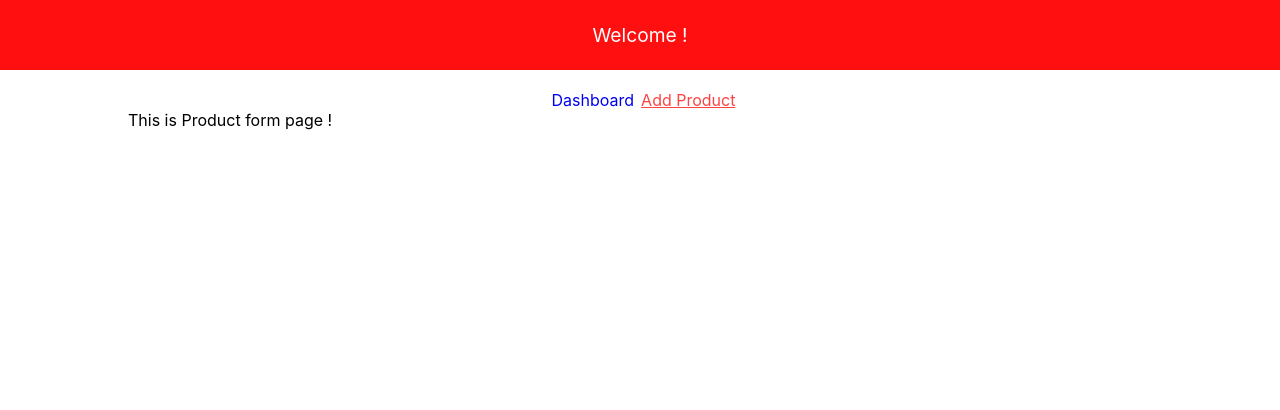
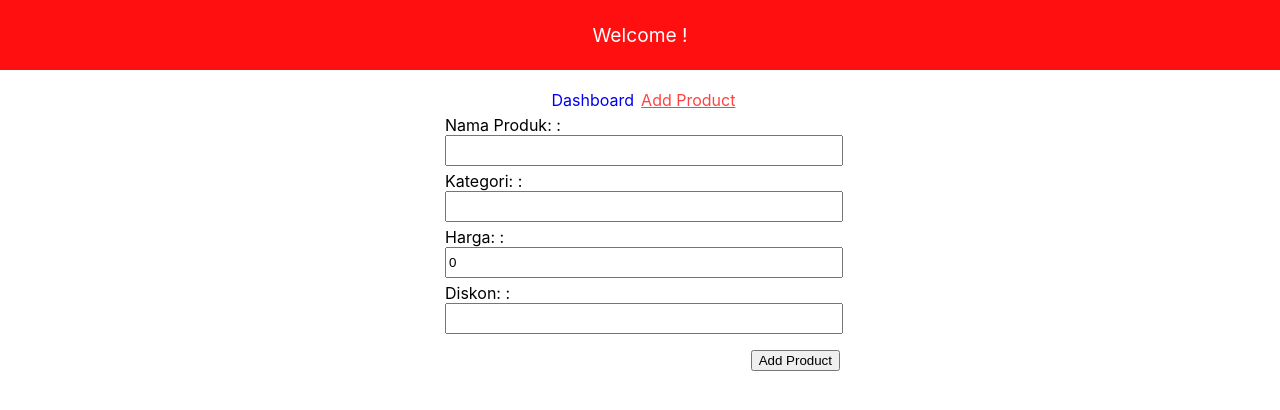
Before and after one commit to FadillMD/typescript-product-ui, a React (Create React App) app: page /add in a window 1280 px wide. Shown: the top 410 px of the page. Built offline with nearby package versions, Linux system fonts and the light colour scheme.

Commit message:
Implement Create Product Data to API and can be save to database

```diff
--- a/src/module/Product/ProductForm.tsx
+++ b/src/module/Product/ProductForm.tsx
@@ -1,5 +1,77 @@
+import React, { useState } from "react";
+import { useAppDispatch } from "../../app/hooks";
+import { createProductAction } from "./ProductSlice";
+import styles from './ProductFormStyle.module.css';
+import { Input } from "../../components/input";
+
 const ProductForm = () => {
-    return <div>This is Product form page !</div>
-}
+    const dispatch = useAppDispatch();
+
+    // State untuk menyimpan data produk
+    const [productName, setProductName] = useState("");
+    const [category, setCategory] = useState("");
+    const [price, setPrice] = useState(0);
+    const [discount, setDiscount] = useState<number | undefined>(undefined);
+
+    // Handler untuk mengirim data
+    const handleSubmit = (e: React.FormEvent) => {
+        e.preventDefault();
+        const productData = {
+            product_name: productName,
+            category,
+            price,
+            discount,
+        };
+        dispatch(createProductAction(productData)); // Panggil aksi untuk menambahkan produk
+
+        // Reset input form setelah submit
+        setProductName("");
+        setCategory("");
+        setPrice(0);
+        setDiscount(undefined);
+    };
+
+    return (
+        <div className={styles.container}>
+            <form className={styles.form} onSubmit={handleSubmit}>
+                <Input
+                    label="Nama Produk:"
+                    type="text"
+                    value={productName}
+                    onChange={(e: React.ChangeEvent<HTMLInputElement>) => {
+                        setProductName(e.target.value);
+                    }}
+                />
+                <Input
+                    label="Kategori:"
+                    type="text"
+                    value={category}
+                    onChange={(e: React.ChangeEvent<HTMLInputElement>) => {
+                        setCategory(e.target.value);
+                    }}
+                />
+                <Input
+                    label="Harga:"
+                    type="number"
+                    value={price.toString()}
+                    onChange={(e: React.ChangeEvent<HTMLInputElement>) => {
+                        setPrice(Number(e.target.value));
+                    }}
+                />
+                <Input
+                    label="Diskon:"
+                    type="number"
+                    value={discount ? discount.toString() : ''}
+                    onChange={(e: React.ChangeEvent<HTMLInputElement>) => {
+                        setDiscount(e.target.value ? Number(e.target.value) : undefined);
+                    }}
+                />
+                <div className={styles["btn-wrapper"]}>
+                    <input type="submit" value="Add Product"/>
+                </div>
+            </form>
+        </div>
+    );
+};
 
 export default ProductForm;
--- a/src/module/Product/ProductService.ts
+++ b/src/module/Product/ProductService.ts
@@ -14,3 +14,14 @@ export const getProductList = async (): Promise<IProduct[]> => {
         discount: item.discount,
     }));
 };
+
+export const createProduct = async (data: any): Promise<IProduct> => {
+    const response = await HttpService.post(ApiConfig.product, data); // Kirim data ke API
+    return {
+        id: response.id,
+        productName: response.product_name,
+        category: response.category,
+        price: parseFloat(response.price),
+        discount: response.discount,
+    };
+};
--- a/src/module/Product/ProductSlice.ts
+++ b/src/module/Product/ProductSlice.ts
@@ -1,6 +1,6 @@
 import { createAsyncThunk, createSlice } from "@reduxjs/toolkit";
 import { ApiStatus, IProduct, IProductState } from "./Product.type";
-import { getProductList } from "./ProductService";
+import { createProduct, getProductList } from "./ProductService";
 
 
 const initialState: IProductState = {
@@ -14,6 +14,15 @@ export const getProductListAction = createAsyncThunk<IProduct[]>(
     async () => {
         const response = await getProductList();
         return response; // Langsung return response yang berupa array
+    }
+);
+
+// Async thunk untuk menambahkan produk baru
+export const createProductAction = createAsyncThunk<IProduct, any>(
+    "product/createProductAction",
+    async (productData) => {
+        const response = await createProduct(productData); // Kirim data ke API
+        return response;
     }
 );
 
@@ -32,6 +41,9 @@ const productSlice = createSlice({
         builder.addCase(getProductListAction.rejected, (state) => {
             state.listStatus = ApiStatus.error;
         });
+        builder.addCase(createProductAction.fulfilled, (state, action) => {
+            state.list.push(action.payload); // Tambahkan produk baru ke list
+        });
     }
 });
 
```
